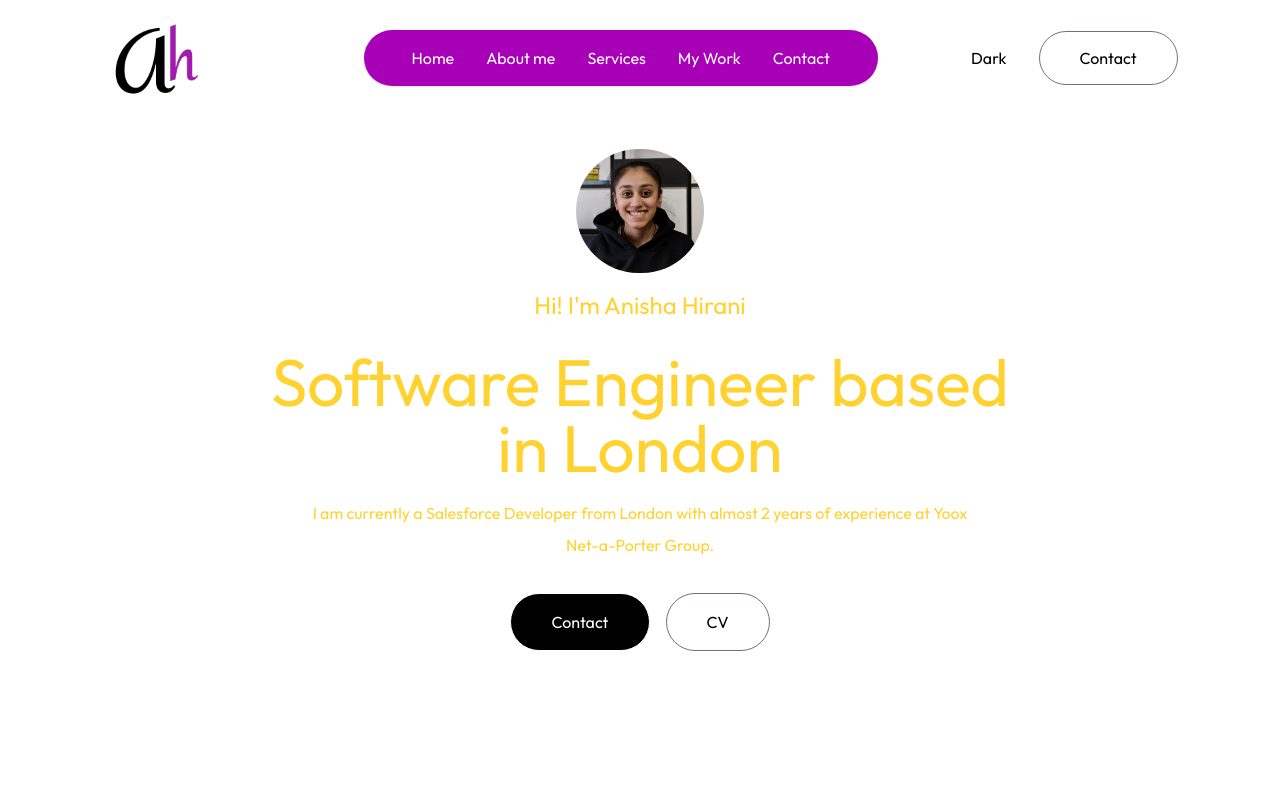
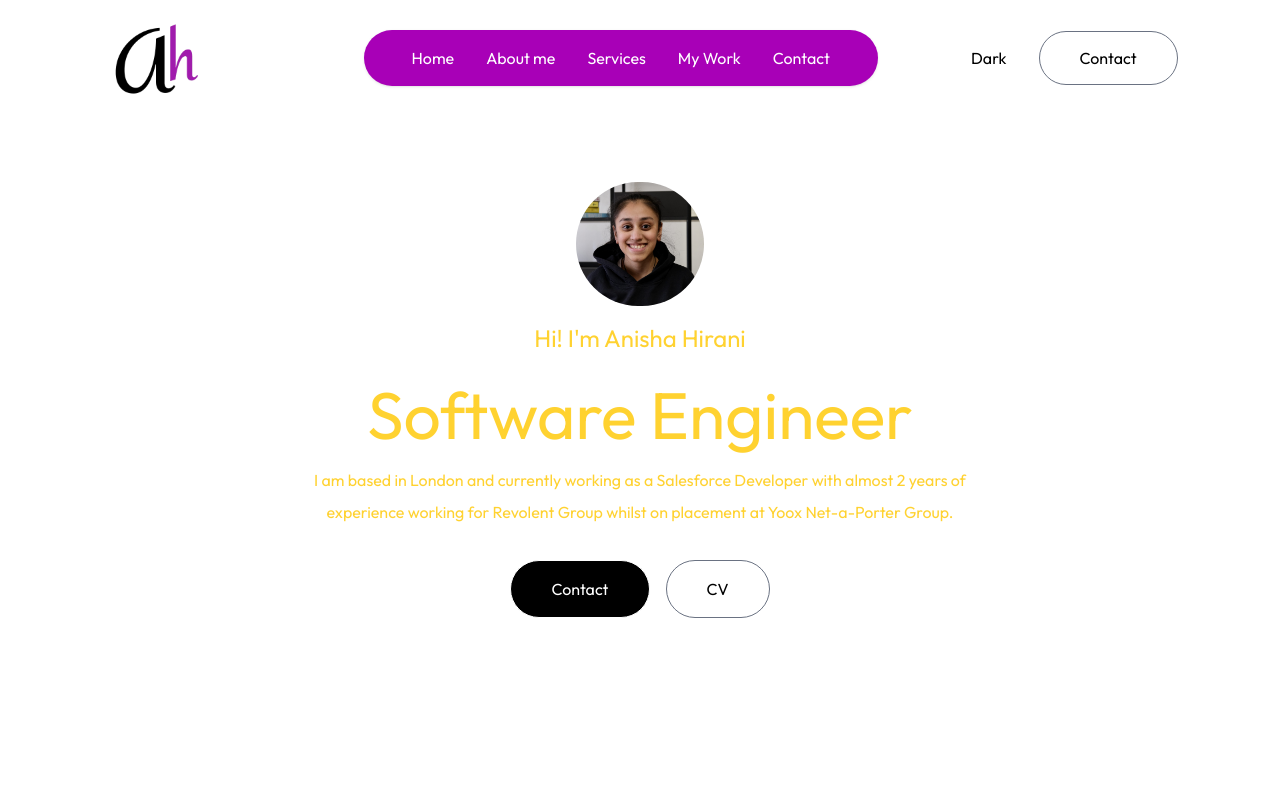
Before and after one commit to anisha-11/anisha-portfolio, a Next.js app: page / in a window 1280 px wide. Shown: the top 800 px of the page. Built offline with nearby package versions, Linux system fonts and the light colour scheme; a web font is replaced by a local one.

Commit message:
updating header text

```diff
--- a/app/components/Header.jsx
+++ b/app/components/Header.jsx
@@ -9,8 +9,9 @@ const Header = () => {
       <Image src={assets.profile_picture} alt="" className=' rounded-full w-32' />
       </div>
       <h3 className='flex items-end gap-2 text-xl md:text-2xl mb-3 text-amber-300'>Hi! I'm Anisha Hirani</h3>
-      <h1 className='text-3xl sm:text-6xl lg:text-[66px] text-amber-300'>Software Engineer based in London</h1>
-      <p className='max-w-2xl mx-auto text-amber-300'>I am currently a Salesforce Developer from London with almost 2 years of experience at Yoox Net-a-Porter Group.</p>
+      <h1 className='text-3xl sm:text-6xl lg:text-[66px] text-amber-300'>Software Engineer</h1>
+      <p className='max-w-2xl mx-auto text-amber-300'>I am based in London and currently working as a Salesforce Developer
+      with almost 2 years of experience working for Revolent Group whilst on placement at Yoox Net-a-Porter Group.</p>
       <div className='flex flex-col sm:flex-row items-center gap-4 mt-4'>
         <a href="#contact" className='px-10 py-3 border border-white rounded-full bg-black text-white flex items-center gap-2'>Contact
         {/* <Image src={assets.arrow} alt="" className='w-4'/> */}</a>
```
